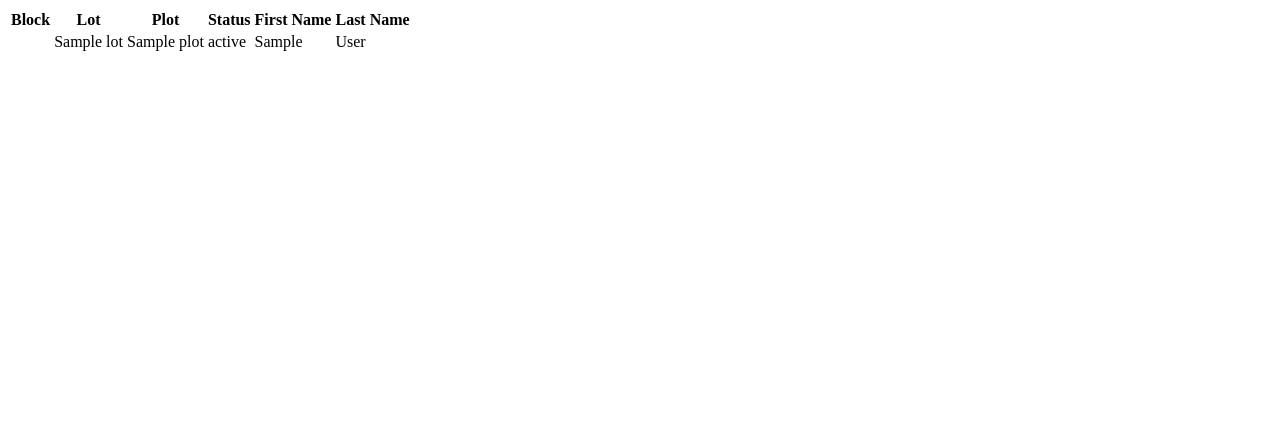
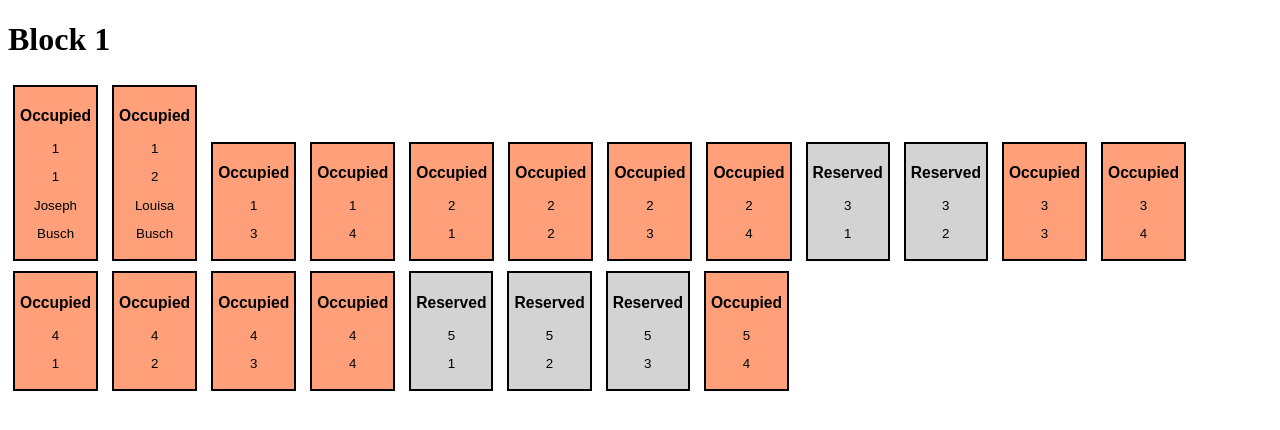
Before and after one commit to theokyle/stpaul_cemsite, a Django app: template spcem/templates/spcem/block.html in a window 1280 px wide. Shown: the top 430 px of the page. Run offline with Django 5.2, Linux system fonts and the light colour scheme; data comes from the database, SQL or seed files in the repository; both versions use the stored data as it was after the commit; tables that the repository leaves empty hold one stand-in row (values such as "Sample post"); the template is opened without the code that fills it: values that come from a table or form of the project are taken from there, most other values are stand-ins (such as "Sample title", 1, 10 or a date in 2020).

Commit message:
add block number pathing

```diff
--- /dev/null
+++ b/spcem/static/spcem/styles.css
@@ -0,0 +1,27 @@
+#root {
+  max-width: 1280px;
+  margin: 0 10px;
+  padding: 0;
+  text-align: center;
+}
+
+.Available {
+  border: 2px solid black;
+  padding: 5px;
+  margin: 5px;
+  background-color: lightgreen;
+}
+
+.Occupied {
+  border: 2px solid black;
+  padding: 5px;
+  margin: 5px;
+  background-color: lightsalmon;
+}
+
+.Reserved {
+  border: 2px solid black;
+  padding: 5px;
+  margin: 5px;
+  background-color: lightgray;
+}
--- a/spcem/templates/header.html
+++ b/spcem/templates/header.html
@@ -1,9 +1,13 @@
 <!DOCTYPE html>
+
+{% load static %}
+
 <html lang="en">
 <head>
     <meta charset="UTF-8">
     <meta name="viewport" content="width=device-width, initial-scale=1.0">
     <title>{% block title %} Document {% endblock %}</title>
+    <link rel="stylesheet" href="{% static 'spcem/styles.css' %}">
 </head>
 <body>
     <header>
--- a/spcem/templates/spcem/block.html
+++ b/spcem/templates/spcem/block.html
@@ -1,28 +1,19 @@
 {% extends 'header.html' %}
 
+{% load static %}
+
 {% block content %}
-<table>
-    <thead>
-        <tr>
-            <th>Block</th>
-            <th>Lot</th>
-            <th>Plot</th>
-            <th>Status</th>
-            <th>First Name</th>
-            <th>Last Name</th>
-        </tr>
-    </thead>
-    {% for grave in object_list %}
-    <tr>
-        <td>{{ grave.block }}</td>
-        <td>{{  grave.lot }}</td>
-        <td>{{  grave.plot }}</td>
-        <td>{{  grave.status }}</td>
+<h1>Block {{ block_number }}</h1>
+    {% for grave in grave_list %}
+    <button class="{{ grave.status }}">
+        <h3>{{  grave.status }}</h3>
+        <p>{{  grave.lot }}</p>
+        <p>{{  grave.plot }}</p>
         {% for deceased in grave.deceased_set.all %}
-            <td>{{ deceased.first_name }}</td>
-            <td>{{ deceased.last_name }}</td>
+            <p>{{ deceased.first_name }}</p>
+            <p>{{ deceased.last_name }}</p>
         {% endfor %}
-    </tr>
-    {% endfor %}
+    </button>
+{% endfor %}
 </table>
 {% endblock %}
--- a/spcem/urls.py
+++ b/spcem/urls.py
@@ -2,6 +2,7 @@ from django.urls import path
 from . import views
 
 urlpatterns = [
-    path("block/", views.BlockView.as_view(), name="block"),
+    path("block/", views.AllBlockView.as_view(), name="all_block"),
+    path("block/<int:block_number>/", views.BlockView.as_view(), name="block"),
     path("list/", views.BlockListView.as_view(), name="list")
 ]
```
Also changed, not shown: spcem/views.py (+13 -2 lines), db.sqlite3.
